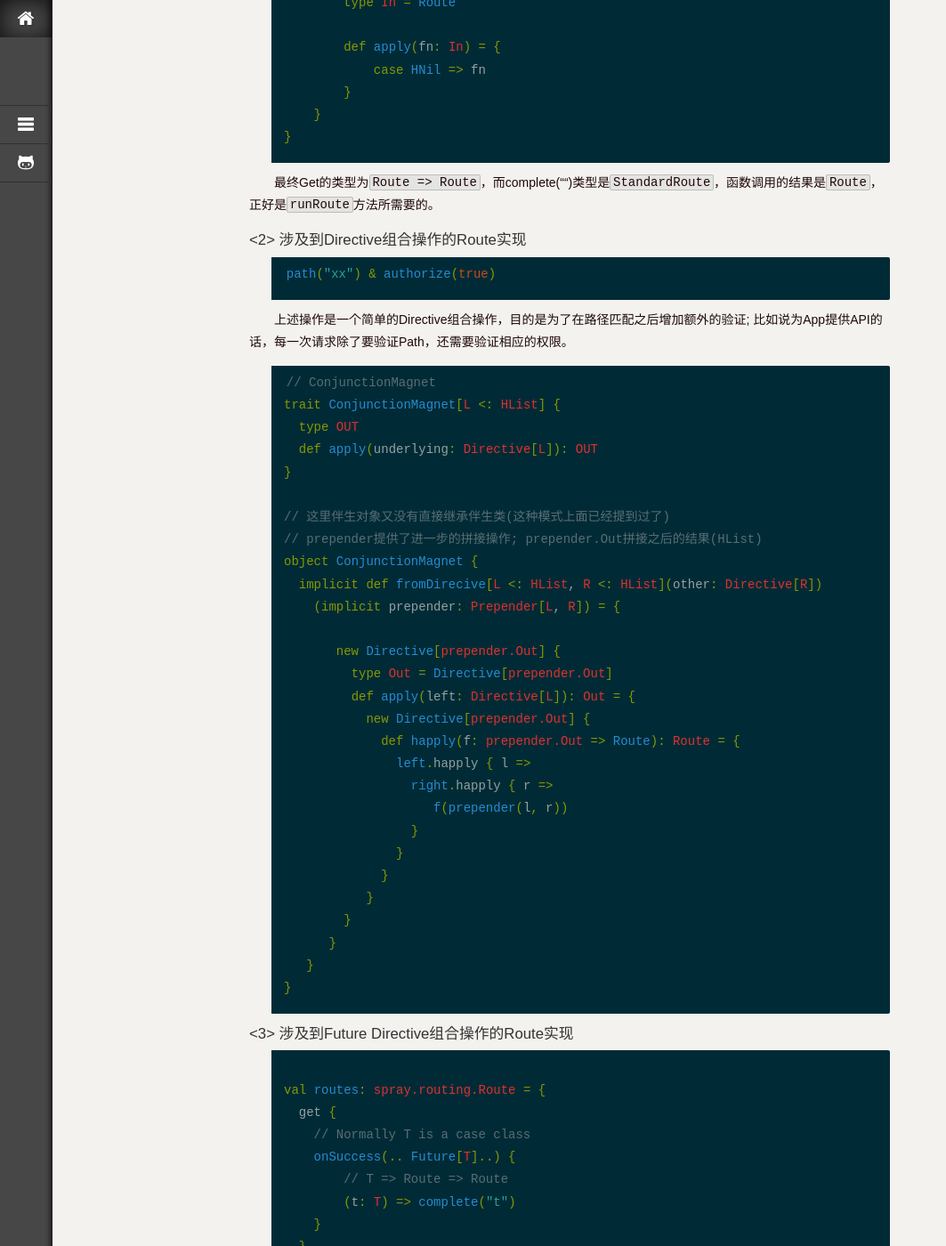
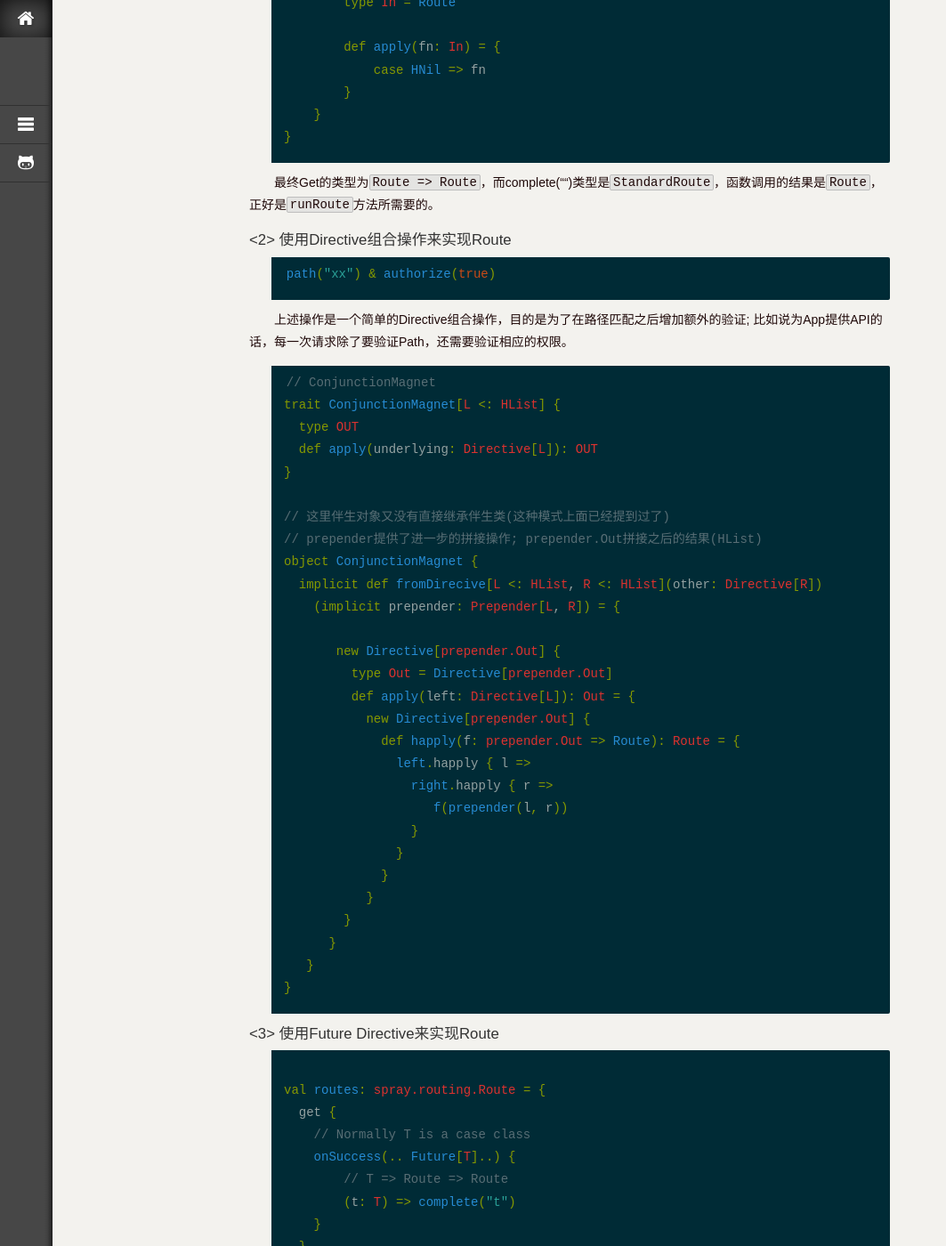
Before and after one commit to jacoffee/jacoffee.github.io, a Jekyll site: the page built from _posts/2015-05-21-spray-directive.md, in a window 1280 px wide and 1400 px high, scrolled down 3081 px. Shown: the whole window at 89% size, without its empty margins (0-1063 px from the left). Built offline with Jekyll 4.4.1, drawn with Linux system fonts in a browser that asks for light colours; Markdown is read by kramdown in place of the engine named in the settings; comment, search, counter and statistics services are not loaded.

Commit message:
text change

````diff
--- a/_posts/2015-05-21-spray-directive.md
+++ b/_posts/2015-05-21-spray-directive.md
@@ -147,7 +147,7 @@ object ApplyConverter extends ApplyConverterInstances {
 最终Get的类型为**```Route => Route```**，而complete("")类型是**```StandardRoute```**，函数调用的结果是**```Route```**，正好是**```runRoute```**方法所需要的。
 
 
-#### <2> 涉及到Directive组合操作的Route实现
+#### <2> 使用Directive组合操作来实现Route
 
 ```scala
 path("xx") & authorize(true)
@@ -186,7 +186,7 @@ object ConjunctionMagnet {
 }
 ```
 
-#### <3> 涉及到Future Directive组合操作的Route实现
+#### <3> 使用Future Directive来实现Route
 
 ```scala
 
````
